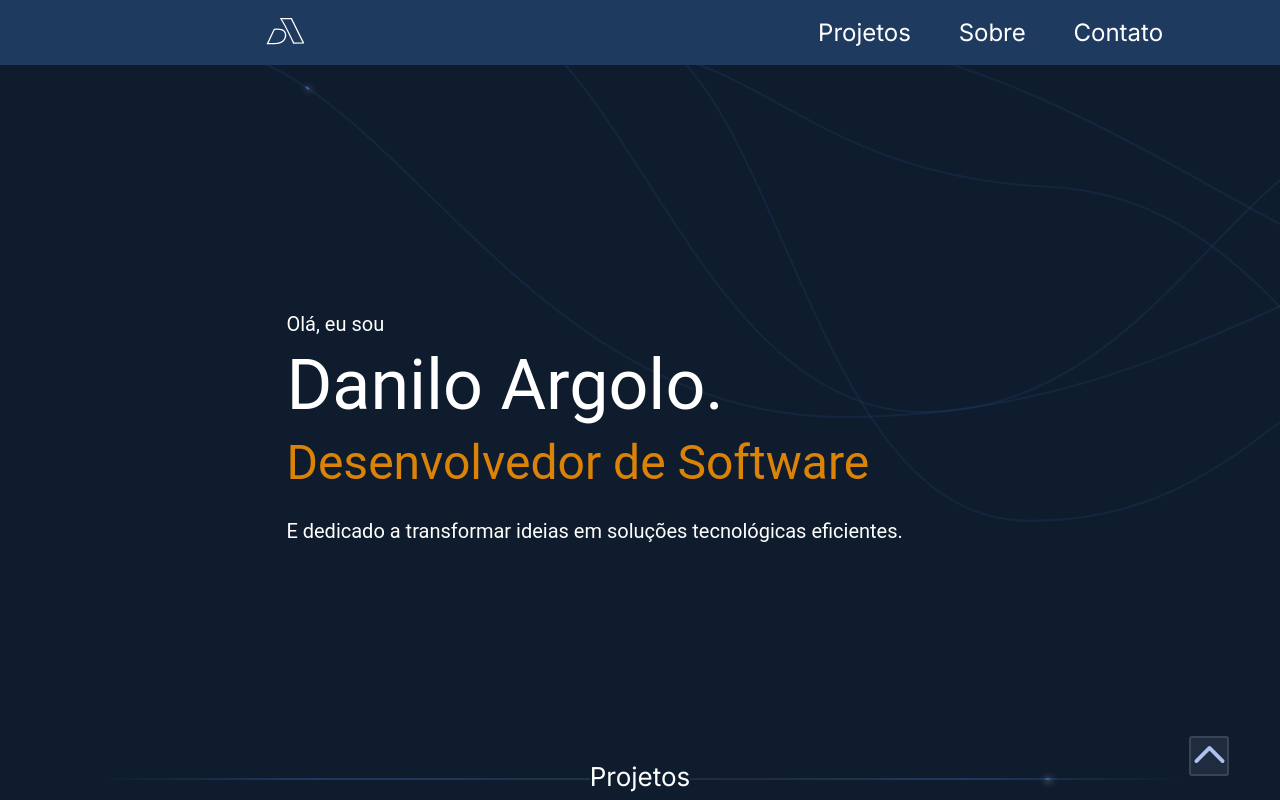
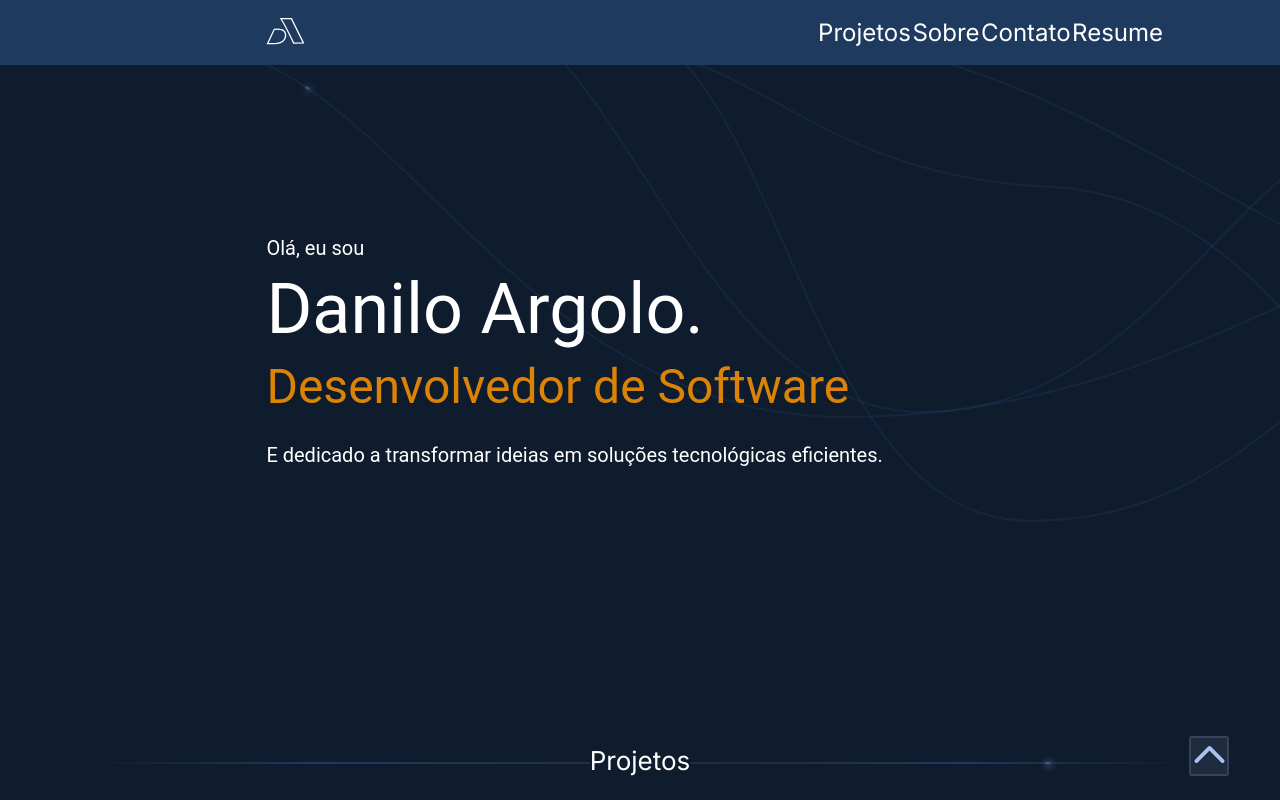
Before and after one commit to danargolo/portfolio, a Next.js app: page / in a window 1280 px wide. Shown: the top 800 px of the page. Built offline with nearby package versions, Linux system fonts and the light colour scheme.

Commit message:
styles: minor adjustments

```diff
--- a/src/components/Footer/styles.js
+++ b/src/components/Footer/styles.js
@@ -4,10 +4,12 @@ import styled from 'styled-components'
 
 export const Footer = styled.footer`
   display: flex;
+  position: relative;
   justify-content: center;
   align-items: center;
-  min-height: 3.125rem;
+  min-height: 2.8125rem;
   background-color: ${ ({theme}) => theme.colors.primary100 };
+  z-index: 51;
 
   /* @media (max-width: ${({theme}) => theme.breakpoints.md}) {
     position: fixed;
--- a/src/components/Header/index.jsx
+++ b/src/components/Header/index.jsx
@@ -10,7 +10,8 @@ import { HamburgerBtn } from '../ui/HamburgerButton'
 import { useDataContext } from '@/context'
 import ScrollLink from '@/utils/link'
 
-const menu = [ {name: 'Projetos', href:'#projects'}, {name: 'Sobre', href:'#about'}, {name: 'Contato', href:'#contact'} ]
+const link = "https://drive.google.com/file/d/123L7C6zDkLpblmF1NYpgJ1iex8-_g3yc/view?usp=drive_link"
+const menu = [ {name: 'Projetos', href:'#projects'}, {name: 'Sobre', href:'#about'}, {name: 'Contato', href:'#contact'}, {name:'Resume', href:'https://drive.google.com/file/d/123L7C6zDkLpblmF1NYpgJ1iex8-_g3yc/view?usp=drive_link', target: '_blank'} ]
 
 export const Header= () => {
   const { isToggle, setIsToggle } = useDataContext();
--- a/src/components/Hero/styles.js
+++ b/src/components/Hero/styles.js
@@ -32,7 +32,7 @@ export const HeroWrapper = styled.div`
   display: flex;
   flex-direction: column;
   /* align-items: center; */
-  margin-top: 4rem;
+  margin-top: 3rem;
   padding: 10.9375rem 0;
   gap: 3rem;
   width: 25rem;
@@ -42,7 +42,10 @@ export const HeroWrapper = styled.div`
     }
 
   @media (min-width: 769px) {
+    position: relative;
     width: 65%;
+    bottom: 60px;
+    right: 20px;
     /* margin-left: 10rem; */
     justify-content: center;
     align-items: center;
@@ -65,6 +68,7 @@ export const TextContainer = styled.div`
   /* gap: 1.25rem; */
 
   @media (min-width: 769px) {
+    position: relative;
     width: 85%;
     justify-content: center;
     align-items: flex-start;
```
